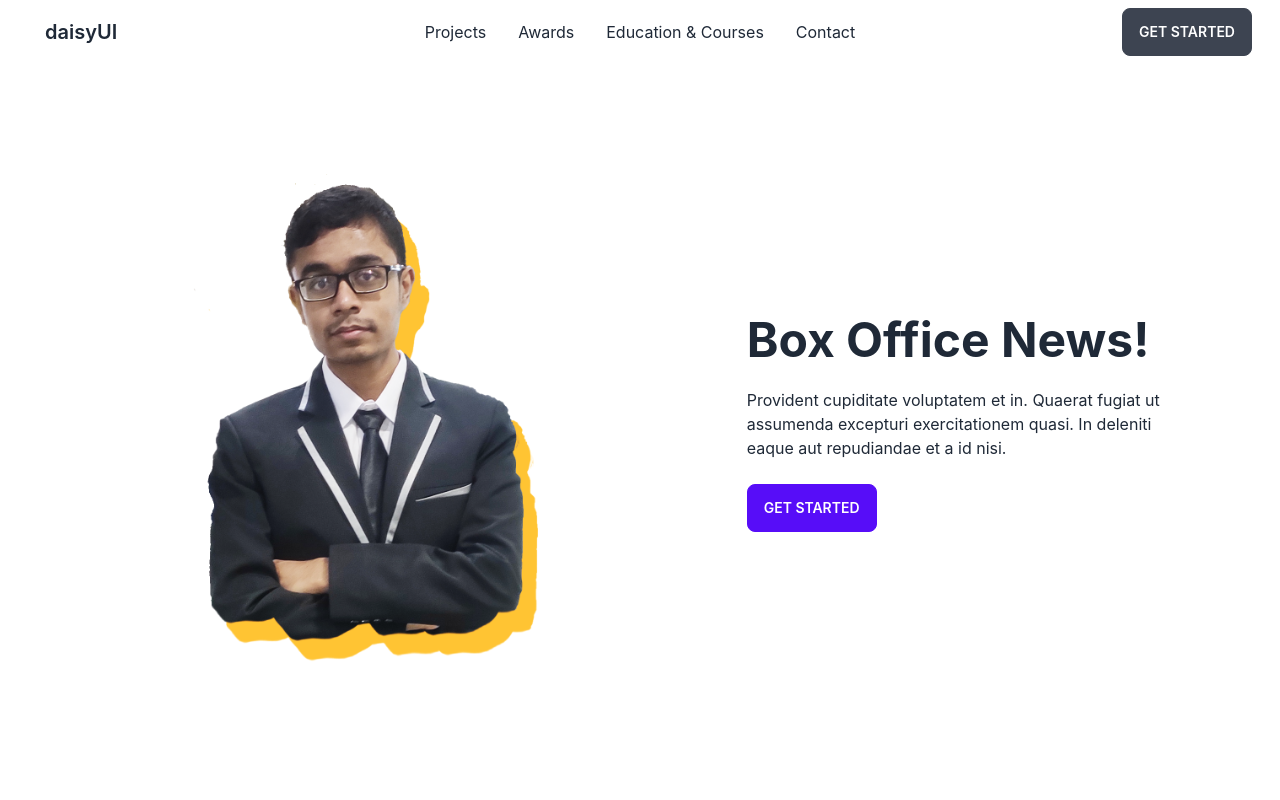
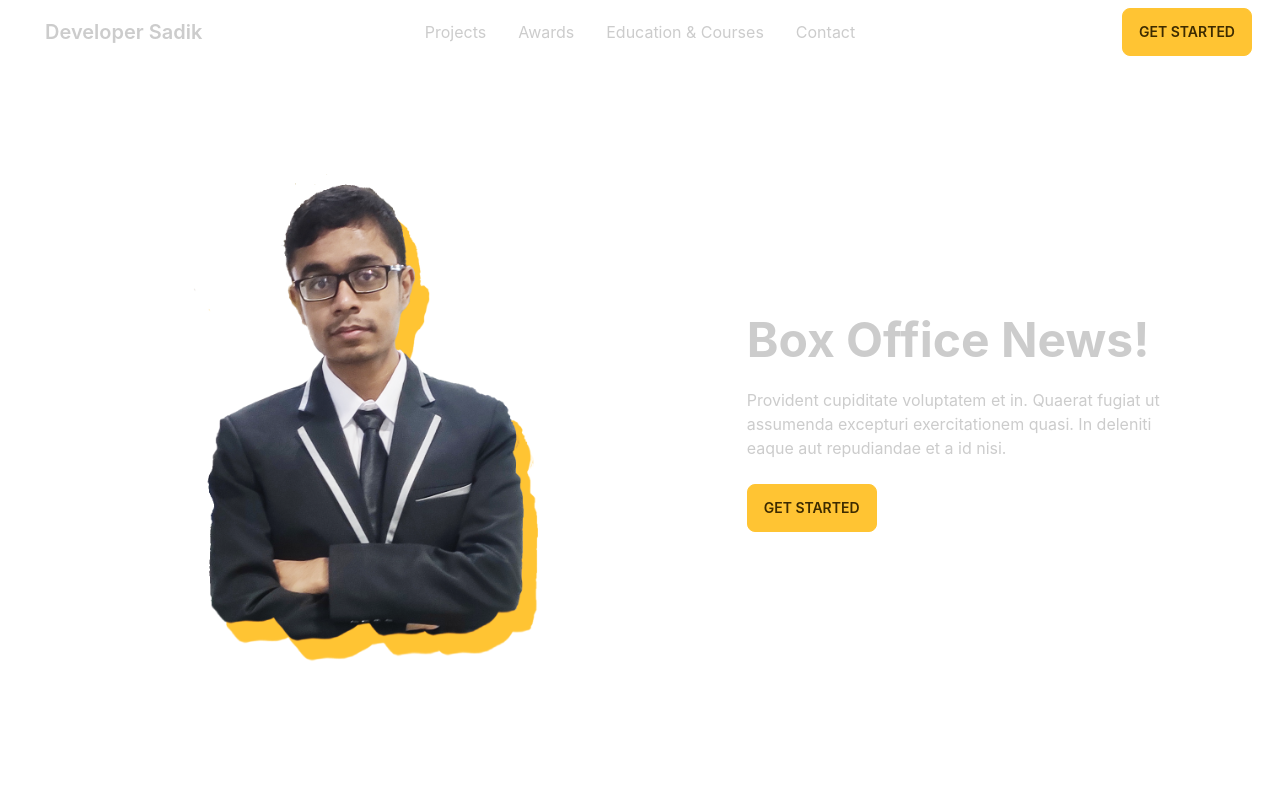
Before and after one commit to SadikHasanRafi/sadik-dev-portfolio, a React (Create React App) app: page / in a window 1280 px wide. Shown: the top 800 px of the page. Built offline with nearby package versions, Linux system fonts and the light colour scheme.

Commit message:
custom theme added

```diff
--- a/src/Pages/Home/Components/Header/Header.js
+++ b/src/Pages/Home/Components/Header/Header.js
@@ -39,7 +39,7 @@ const Header = () => {
              {menuItem}
 
             </ul>
-            <a class="btn btn-ghost normal-case text-xl">daisyUI</a>
+            <a class="btn btn-ghost normal-case text-xl">Developer Sadik</a>
           </div>
         </div>
         <div class="navbar-center hidden lg:flex">
@@ -49,7 +49,7 @@ const Header = () => {
         </div>
 
         <div class="navbar-end">
-          <a class="btn">Get started</a>
+          <a class="btn btn-primary">Get started</a>
         </div>
       </div>
     </div>
--- a/tailwind.config.js
+++ b/tailwind.config.js
@@ -2,4 +2,14 @@
 module.exports = {
   content: ["./src/**/*.{js,jsx,ts,tsx}",],
   plugins: [require("daisyui")],
+  daisyui: {
+    themes: [
+      {
+        mytheme: {
+          primary: "#ffc433",
+          secondary: "#B38A24"
+        },
+      },
+    ],
+  },
 }
```
